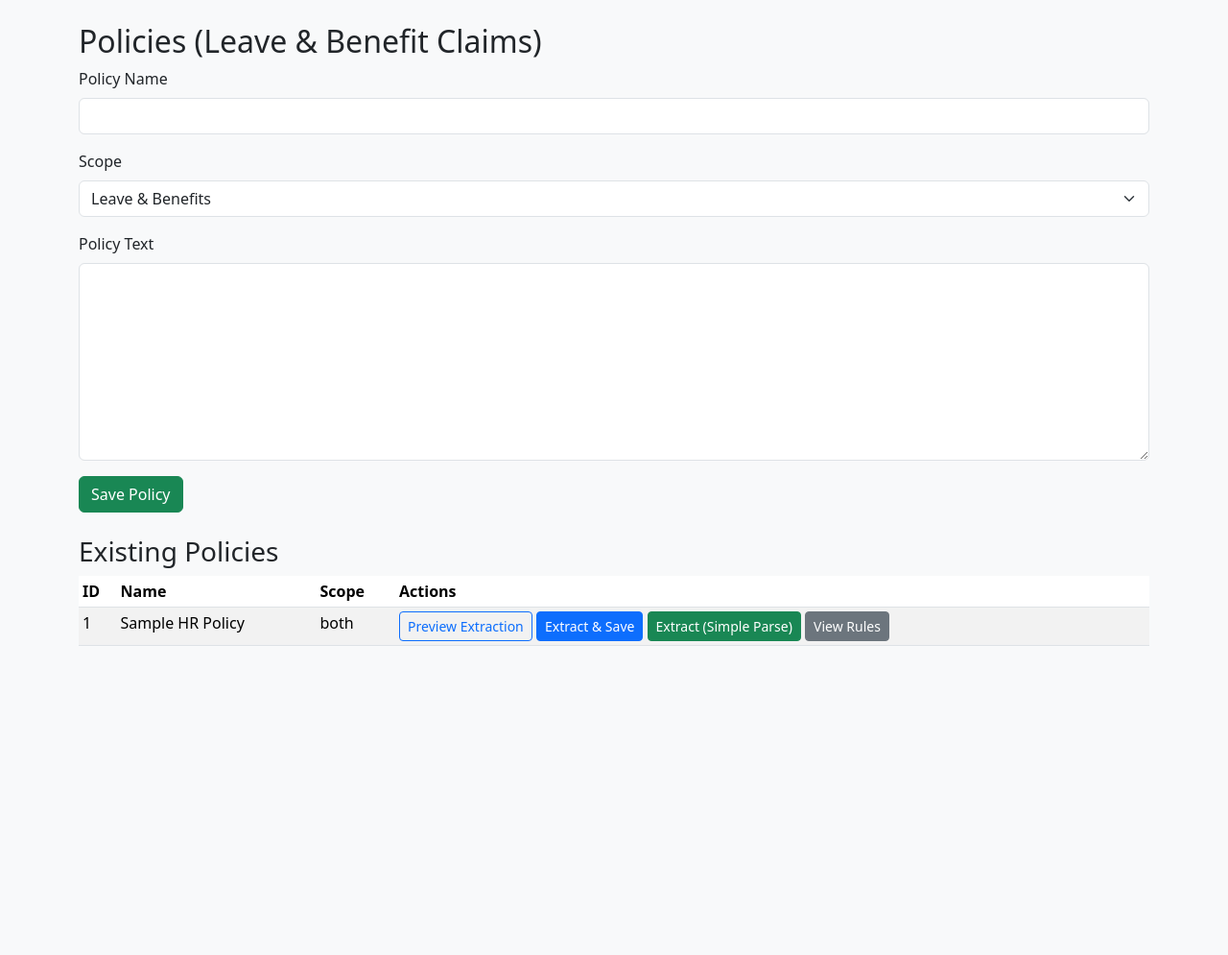
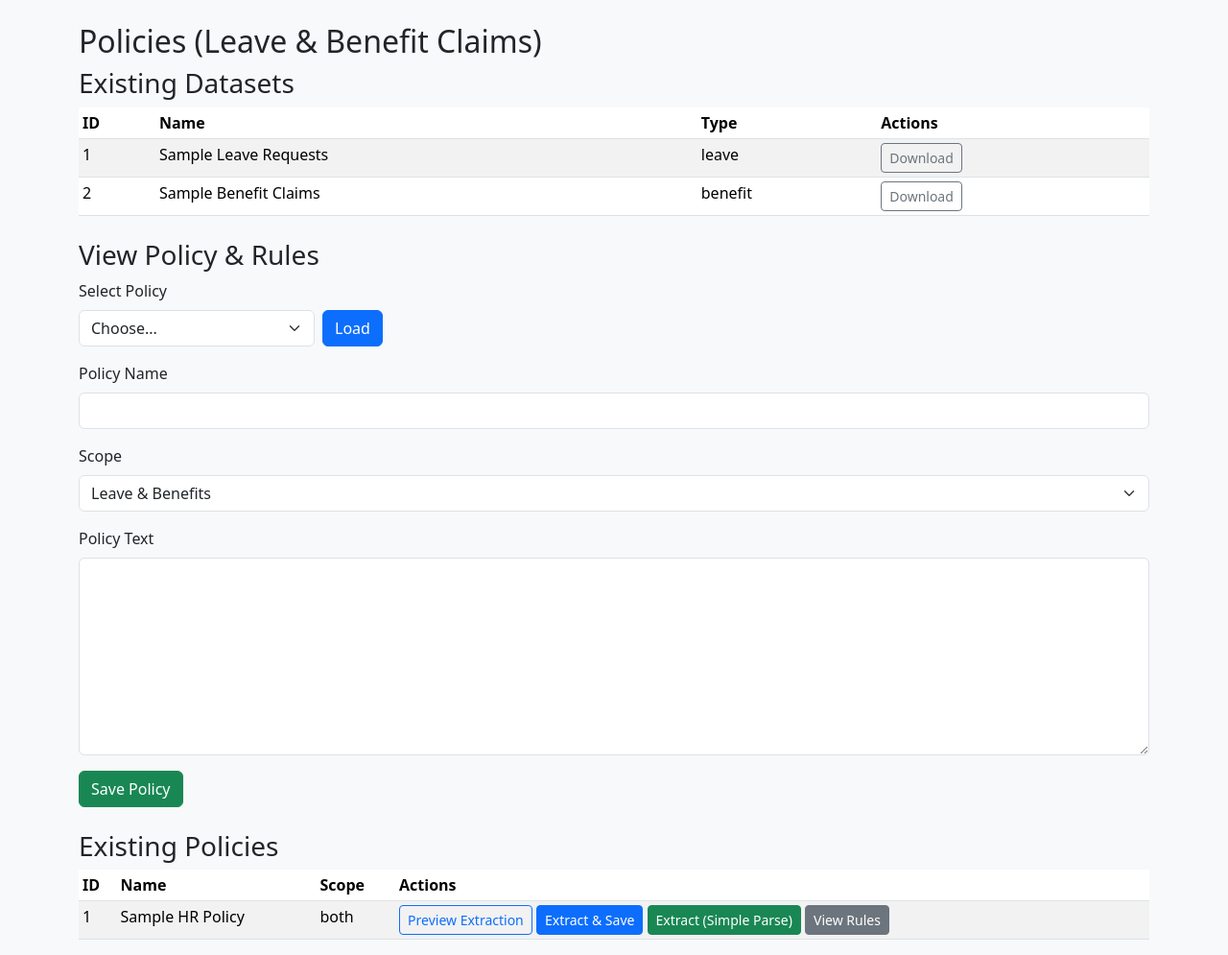
Before and after one commit to jayaprakashnarayanb/HRPCC, a Flask app: page /policies in a window 1280 px wide. Shown: the part 56-1051 px from the top of the page at 96% size. Before the commit the page ends 729 px from the top, so only its background shows below. Run offline with Flask 3, Linux system fonts and the light colour scheme; data comes from the database, SQL or seed files in the repository.

Commit message:
change folder align

```diff
--- a/app/app.py
+++ b/app/app.py
@@ -4,7 +4,7 @@ import shutil
 import json
 from flask import (
     Flask, request, render_template, redirect,
-    url_for, jsonify, flash
+    url_for, jsonify, flash, send_file
 )
 from werkzeug.utils import secure_filename
 from sqlalchemy.orm import Session
@@ -115,8 +115,45 @@ def create_app():
                 flash("Policy created", "success")
                 return redirect(url_for("policies"))
 
-        policies = db.query(Policy).all()
-        return render_template("policies.html", policies=policies)
+        policies_list = db.query(Policy).all()
+        datasets_list = db.query(Dataset).all()
+
+        # Optional selected policy for side-by-side view
+        selected_policy = None
+        rules_json_str = None
+        try:
+            selected_id = request.args.get("policy_id")
+            if selected_id:
+                selected_policy = (
+                    db.query(Policy).filter(Policy.id == int(selected_id)).first()
+                )
+                if selected_policy:
+                    rules = db.query(Rule).filter(Rule.policy_id == selected_policy.id).all()
+                    rules_payload = [
+                        {
+                            "id": r.id,
+                            "rule_code": r.rule_code,
+                            "description": r.description,
+                            "category": r.category,
+                            "severity": r.severity,
+                            "check_type": r.check_type,
+                            "params": r.params,
+                        }
+                        for r in rules
+                    ]
+                    rules_json_str = json.dumps(rules_payload, indent=2, ensure_ascii=False)
+        except Exception:
+            # Non-fatal; simply don't show selection block
+            selected_policy = None
+            rules_json_str = None
+
+        return render_template(
+            "policies.html",
+            policies=policies_list,
+            datasets=datasets_list,
+            selected_policy=selected_policy,
+            rules_json_str=rules_json_str,
+        )
 
     @app.route("/policies/<int:policy_id>/extract_rules", methods=["POST"])
     def extract_rules(policy_id):
@@ -268,6 +305,27 @@ def create_app():
         return render_template(
             "datasets.html", datasets=datasets, policies=policies
         )
+
+    @app.route("/datasets/<int:dataset_id>/download", methods=["GET"])
+    def download_dataset(dataset_id: int):
+        db = next(get_db())
+        d = db.query(Dataset).filter(Dataset.id == dataset_id).first()
+        if not d or not d.file_path:
+            flash("Dataset not found", "error")
+            return redirect(url_for("datasets"))
+        try:
+            path = d.file_path
+            if not os.path.isabs(path):
+                path = os.path.abspath(path)
+            if not os.path.exists(path):
+                flash("File not found on server", "error")
+                return redirect(url_for("datasets"))
+
+            # Provide the file as an attachment with its original basename
+            return send_file(path, as_attachment=True, download_name=os.path.basename(path))
+        except Exception as e:
+            flash(f"Download failed: {e}", "error")
+            return redirect(url_for("datasets"))
 
     # ---- Compliance run ----
     @app.route("/compliance/run", methods=["POST"])
--- a/app/templates/datasets.html
+++ b/app/templates/datasets.html
@@ -30,7 +30,7 @@
 <table class="table table-sm table-striped mb-4">
   <thead>
     <tr>
-      <th>ID</th><th>Name</th><th>Type</th><th>Description</th><th>File</th>
+      <th>ID</th><th>Name</th><th>Type</th><th>Description</th><th>File</th><th>Actions</th>
     </tr>
   </thead>
   <tbody>
@@ -41,6 +41,9 @@
       <td>{{ d.dataset_type }}</td>
       <td>{{ d.description }}</td>
       <td>{{ d.file_path }}</td>
+      <td>
+        <a href="{{ url_for('download_dataset', dataset_id=d.id) }}" class="btn btn-sm btn-outline-secondary">Download</a>
+      </td>
     </tr>
   {% endfor %}
   </tbody>
--- a/app/templates/policies.html
+++ b/app/templates/policies.html
@@ -1,6 +1,59 @@
 {% extends "base.html" %}
 {% block content %}
 <h2>Policies (Leave & Benefit Claims)</h2>
+
+<h3>Existing Datasets</h3>
+<table class="table table-sm table-striped mb-4">
+  <thead>
+    <tr>
+      <th>ID</th><th>Name</th><th>Type</th><th>Actions</th>
+    </tr>
+  </thead>
+  <tbody>
+  {% for d in datasets %}
+    <tr>
+      <td>{{ d.id }}</td>
+      <td>{{ d.name }}</td>
+      <td>{{ d.dataset_type }}</td>
+      <td>
+        <a href="{{ url_for('download_dataset', dataset_id=d.id) }}" class="btn btn-sm btn-outline-secondary">Download</a>
+      </td>
+    </tr>
+  {% endfor %}
+  </tbody>
+  </table>
+
+<h3>View Policy & Rules</h3>
+<form method="get" class="row g-2 mb-3">
+  <div class="col-auto">
+    <label class="form-label">Select Policy</label>
+    <select name="policy_id" class="form-select" onchange="this.form.submit()">
+      <option value="">Choose...</option>
+      {% for p in policies %}
+        <option value="{{ p.id }}" {% if selected_policy and selected_policy.id == p.id %}selected{% endif %}>{{ p.id }}: {{ p.name }} ({{ p.scope }})</option>
+      {% endfor %}
+    </select>
+  </div>
+  <div class="col-auto align-self-end">
+    <button class="btn btn-primary" type="submit">Load</button>
+  </div>
+  </form>
+
+{% if selected_policy %}
+  <div class="row mb-4">
+    <div class="col-md-6">
+      <label class="form-label">Raw Policy Text</label>
+      <textarea class="form-control" rows="12" readonly>{{ selected_policy.raw_text }}</textarea>
+    </div>
+    <div class="col-md-6">
+      <label class="form-label">Transformed Rules (JSON)</label>
+      <textarea class="form-control" rows="12" readonly>{% if rules_json_str %}{{ rules_json_str }}{% else %}[]{% endif %}</textarea>
+      {% if not rules_json_str %}
+        <div class="form-text">No rules saved yet. Use Preview Extraction or Simple Parse to create rules.</div>
+      {% endif %}
+    </div>
+  </div>
+{% endif %}
 
 <form method="post" class="mb-4">
   <div class="mb-3">
```
Also changed, not shown: README.md.
